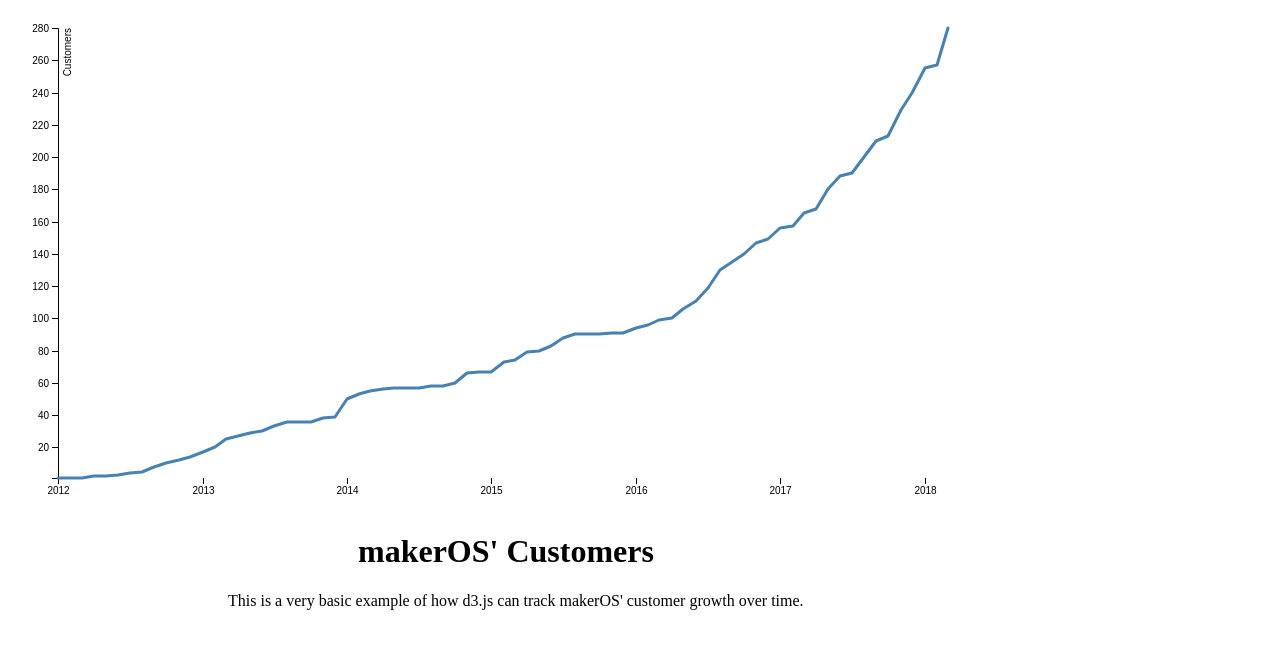
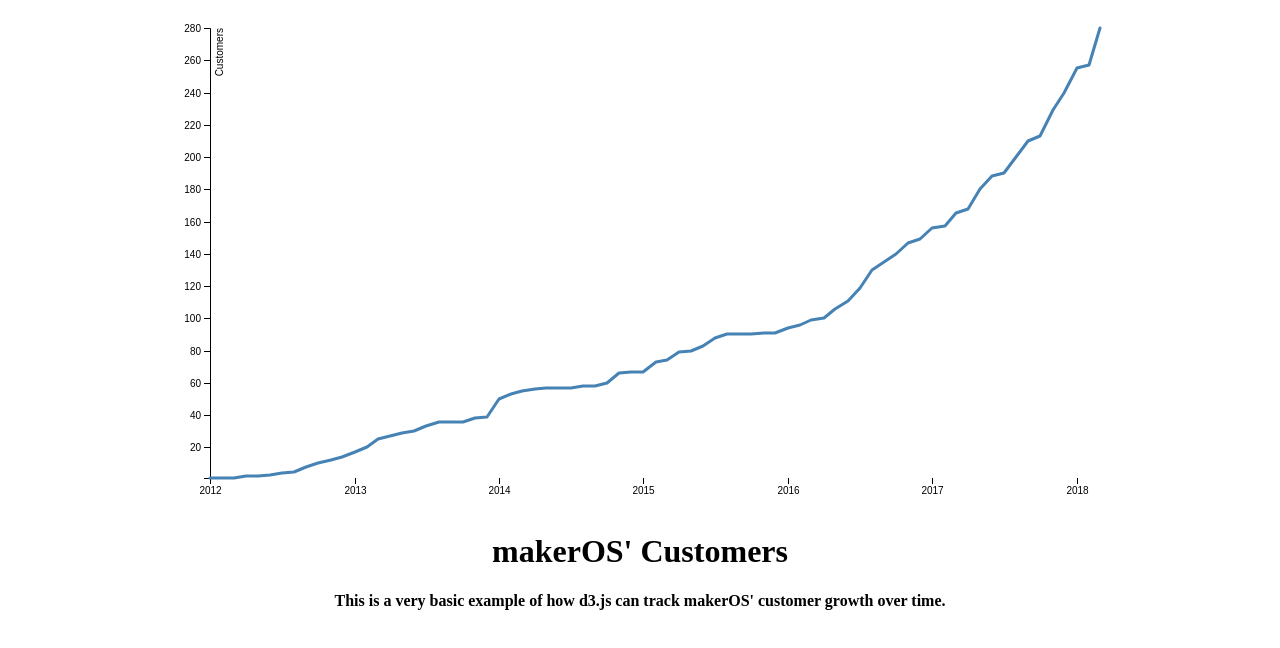
Before and after one commit to thomaslawton91/d3jsline, a website: page index.html in a window 1280 px wide. Drawn offline with nearby package versions, Linux system fonts and the light colour scheme.

Commit message:
Fixing centering

```diff
--- a/index.html
+++ b/index.html
@@ -1,13 +1,21 @@
 <!DOCTYPE html>
-<svg width="960" height="500"></svg>
+
+<div>
+    <svg width="960" height="500"></svg>
+</div>
 <script src="https://d3js.org/d3.v4.min.js"></script>
 <style>
 h1{
-    margin-left: 350px;
+    text-align: center;
 }
 
 p{
-    margin-left: 220px;
+    text-align: center;
+    font-weight: bold;
+}
+
+div{
+    text-align: center;
 }
 </style>
 <h1>makerOS' Customers</h1>
```
